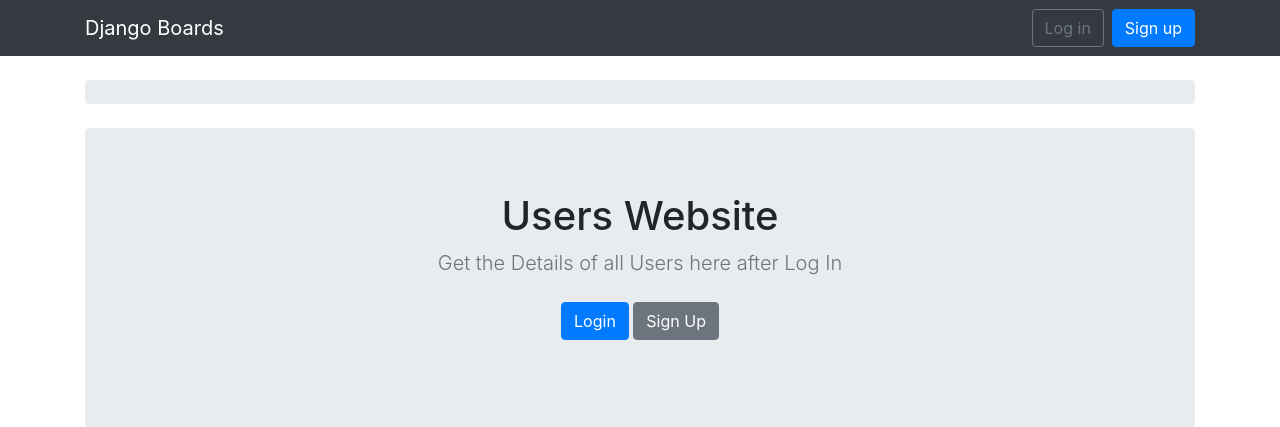
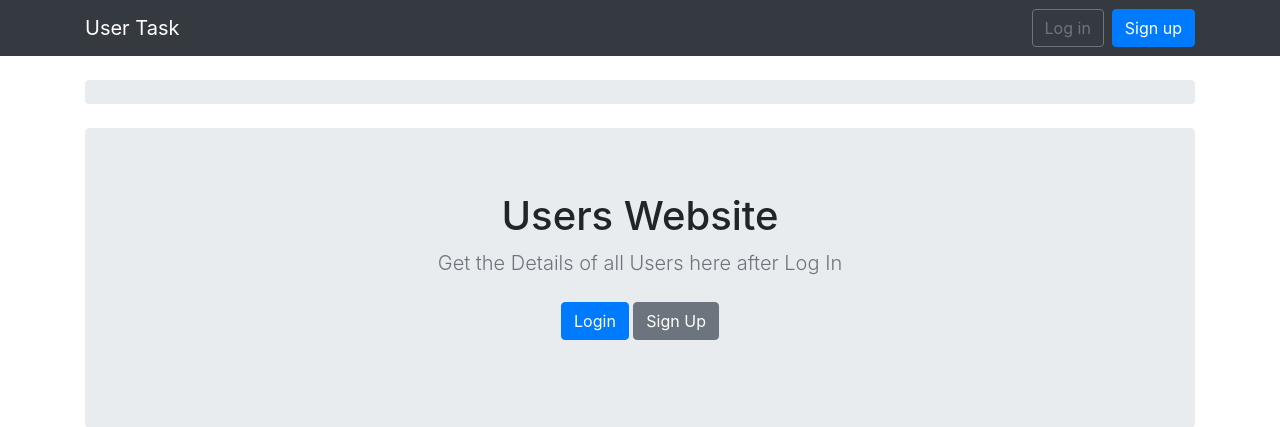
Before and after one commit to ebrahimasifismail/user_task, a Django app: page / in a window 1280 px wide. Shown: the top 427 px of the page. Run offline with Django 3.2, Linux system fonts and the light colour scheme; some libraries are stand-ins or nearby versions.

Commit message:
changed menu bar name;

```diff
--- a/templates/base.html
+++ b/templates/base.html
@@ -12,7 +12,7 @@
     {% block body %}  <!-- HERE -->
         <nav class="navbar navbar-expand-sm navbar-dark bg-dark">
           <div class="container">
-            <a class="navbar-brand" href="{% url 'home' %}">Django Boards</a>
+            <a class="navbar-brand" href="{% url 'home' %}">User Task</a>
             <button class="navbar-toggler" type="button" data-toggle="collapse" data-target="#mainMenu" aria-controls="mainMenu" aria-expanded="false" aria-label="Toggle navigation">
               <span class="navbar-toggler-icon"></span>
             </button>
```
